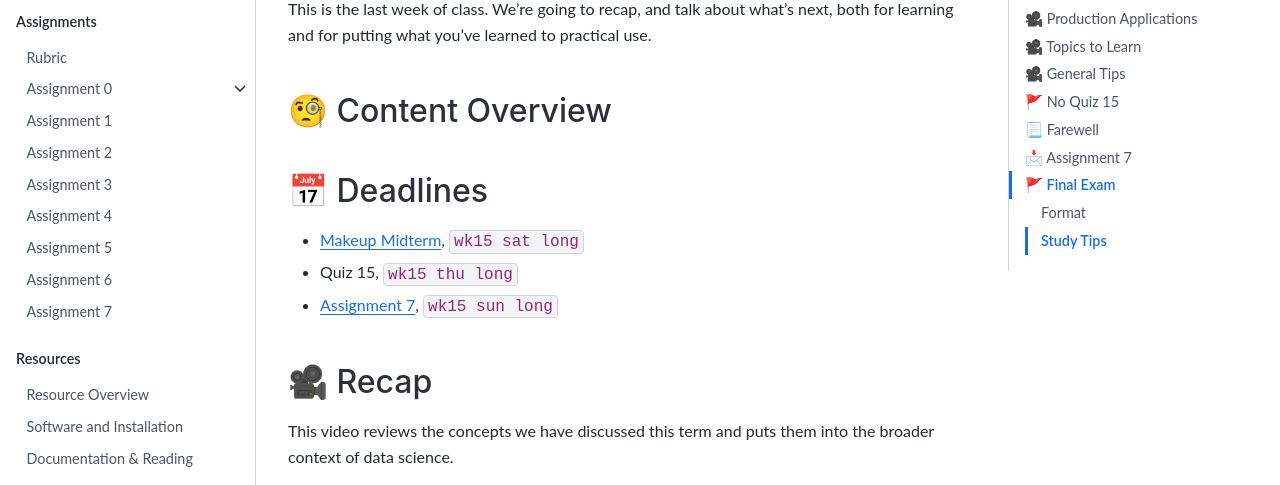
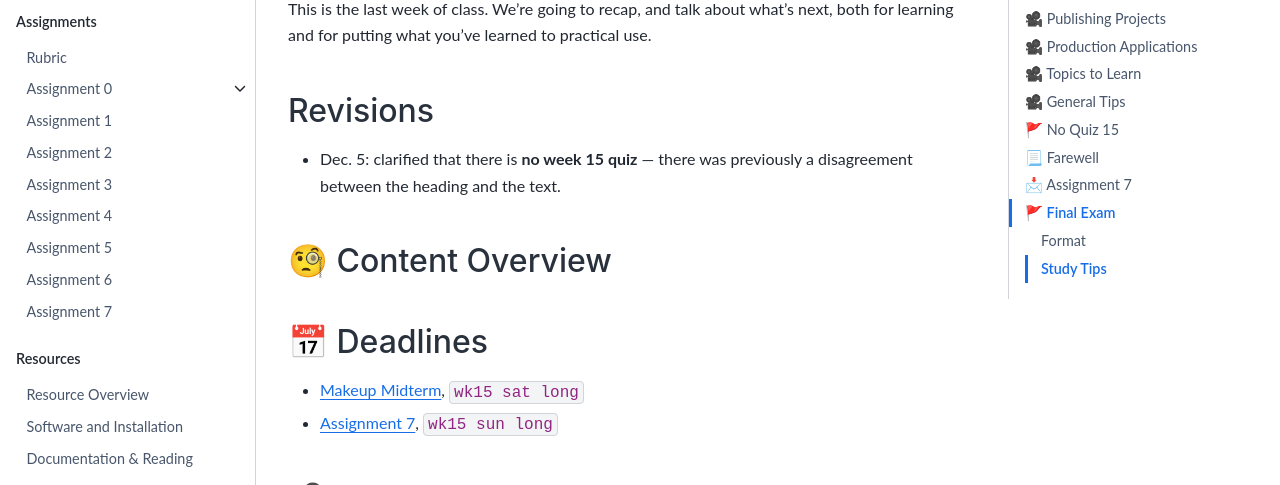
Before and after one commit to mdekstrand/cs533-web, a Jupyter Book: the page built from week15/index.md, in a window 1280 px wide and 900 px high, cut to the strip 293-778 px from the top of the window. Built offline with Jupyter Book 1.0.4 settings and Sphinx 7.4.7 and the Sphinx Book theme 1.1.4, drawn with Linux system fonts in a browser that asks for light colours; pages that are not in the unit, such as notebooks, are missing from menus; cross-references to code outside the pages are shown as plain code; a style sheet for code colours, icons or effects is not loaded; some of the changed text lies outside the part shown.

Commit message:
update week 15

```diff
--- a/week15/index.md
+++ b/week15/index.md
@@ -4,6 +4,11 @@
 :::
 
 This is the last week of class. We're going to recap, and talk about what's next, both for learning and for putting what you've learned to practical use.
+
+## Revisions
+
+- Dec. 5: clarified that there is **no week 15 quiz** — there was previously a
+  disagreement between the heading and the text.
 
 ## {{moverview}} Content Overview
 
@@ -14,7 +19,6 @@
 ## {{mcal}} Deadlines
 
 - [Makeup Midterm](midterm-m), {date}`wk15 sat long`
-- Quiz 15, {date}`wk15 thu long`
 - [Assignment 7](../assignments/A7/index.md), {date}`wk15 sun long`
 
 ## {{mvideo}} Recap
```
Also changed, not shown: other parts of week15/index.md (+1 -1 lines).
